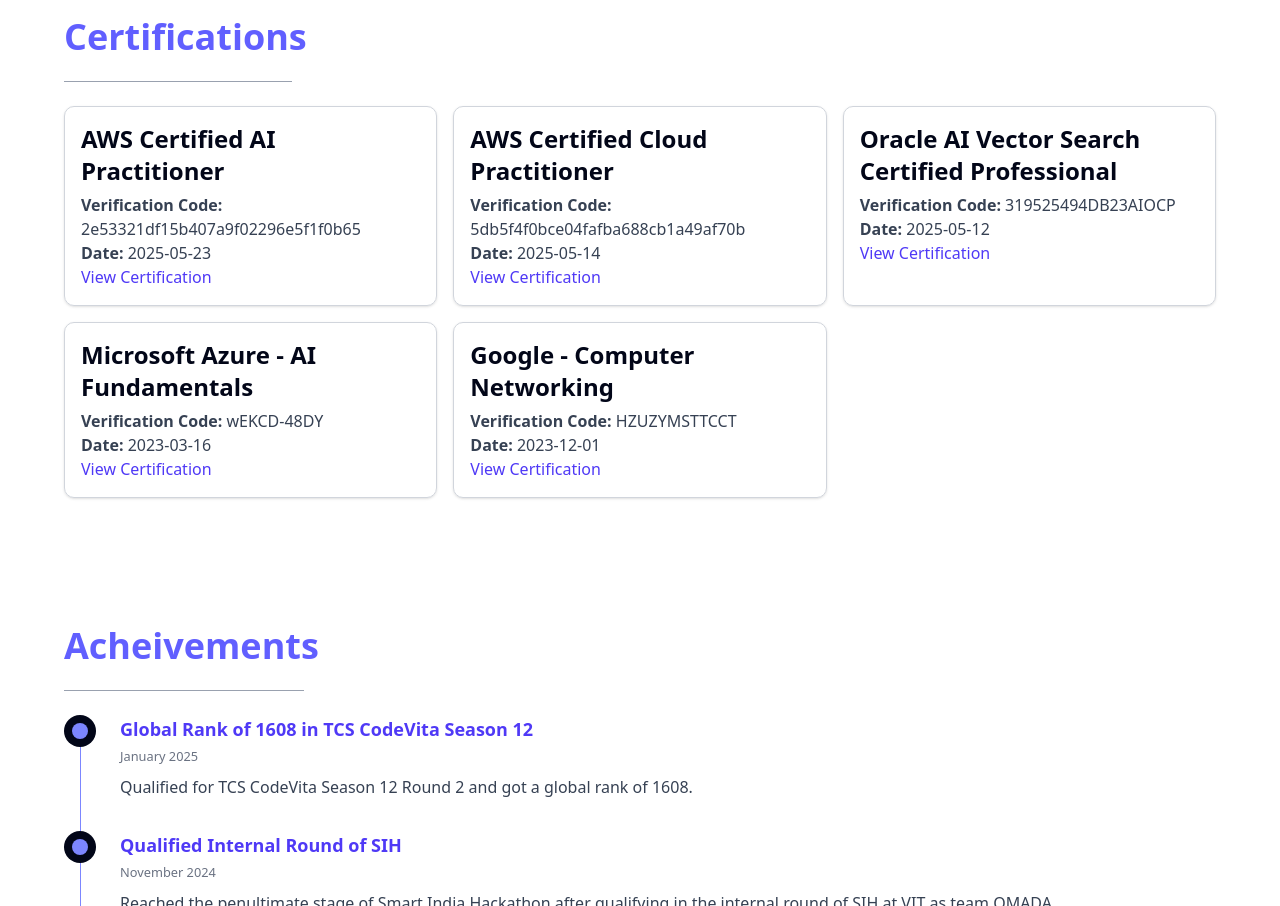
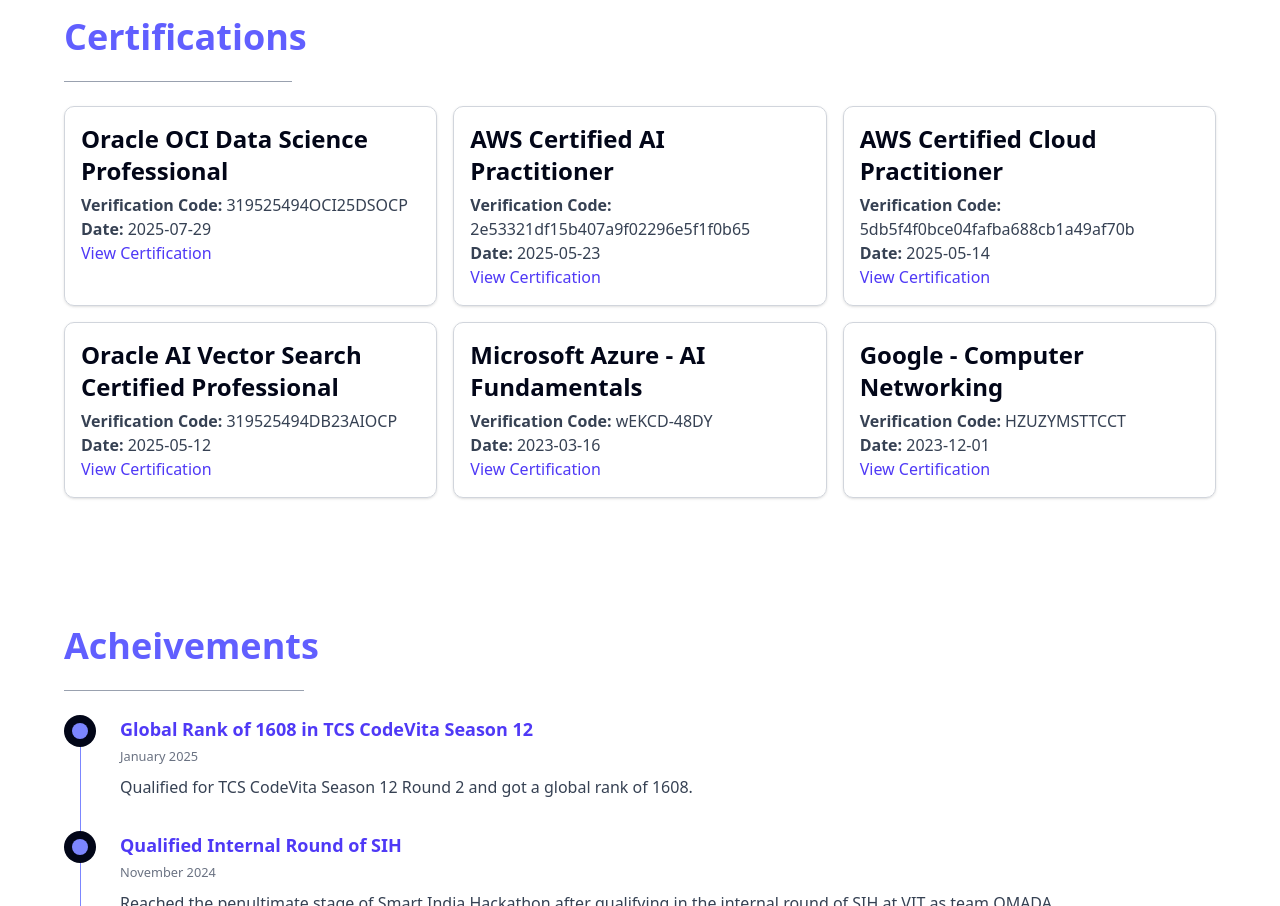
Before and after one commit to arghya2801/portfolio, a Next.js app: page / in a window 1280 px wide. Shown: the part 1260-2166 px from the top of the page. Built offline with nearby package versions, Linux system fonts and the light colour scheme.

Commit message:
Update CertificationsGrid.tsx

```diff
--- a/src/components/CertificationsGrid.tsx
+++ b/src/components/CertificationsGrid.tsx
@@ -1,6 +1,12 @@
 import React from 'react';
 
 const certifications = [
+  {
+    name: 'Oracle OCI Data Science Professional',
+    verificationCode: '319525494OCI25DSOCP',
+    link: 'https://bit.ly/45r6Ia4',
+    date: '2025-07-29'
+  },
   {
     name: 'AWS Certified AI Practitioner',
     verificationCode: '2e53321df15b407a9f02296e5f1f0b65',
```
